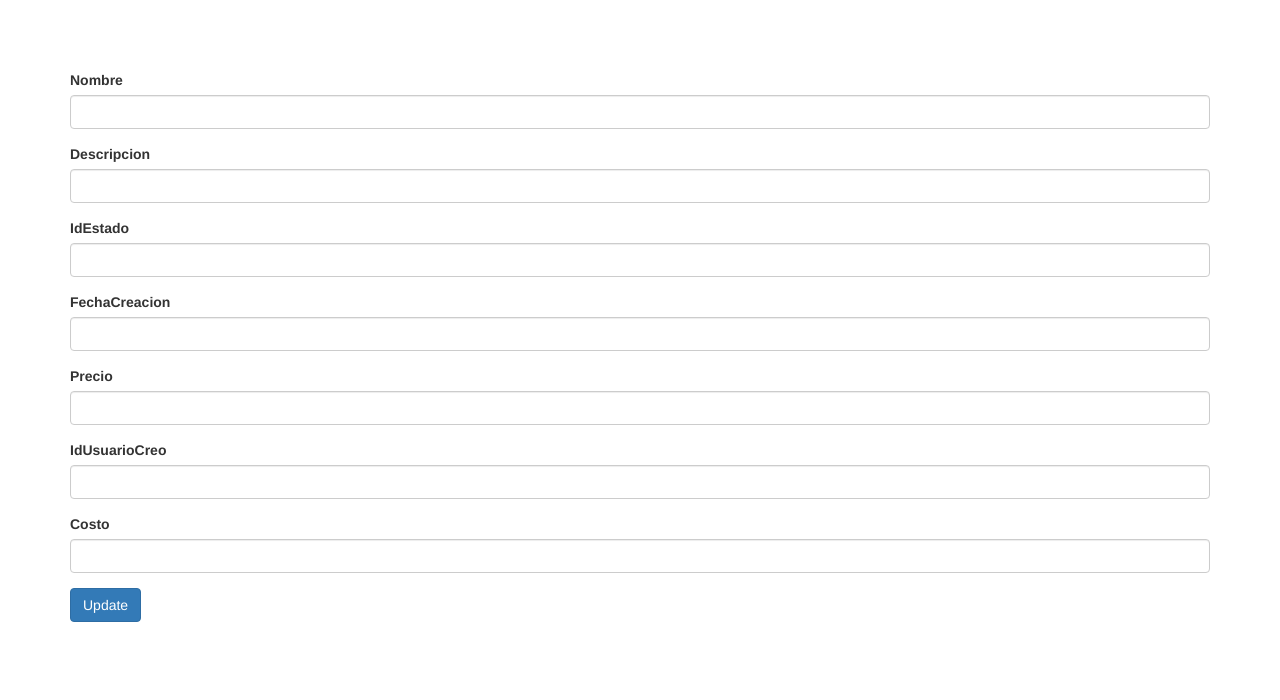
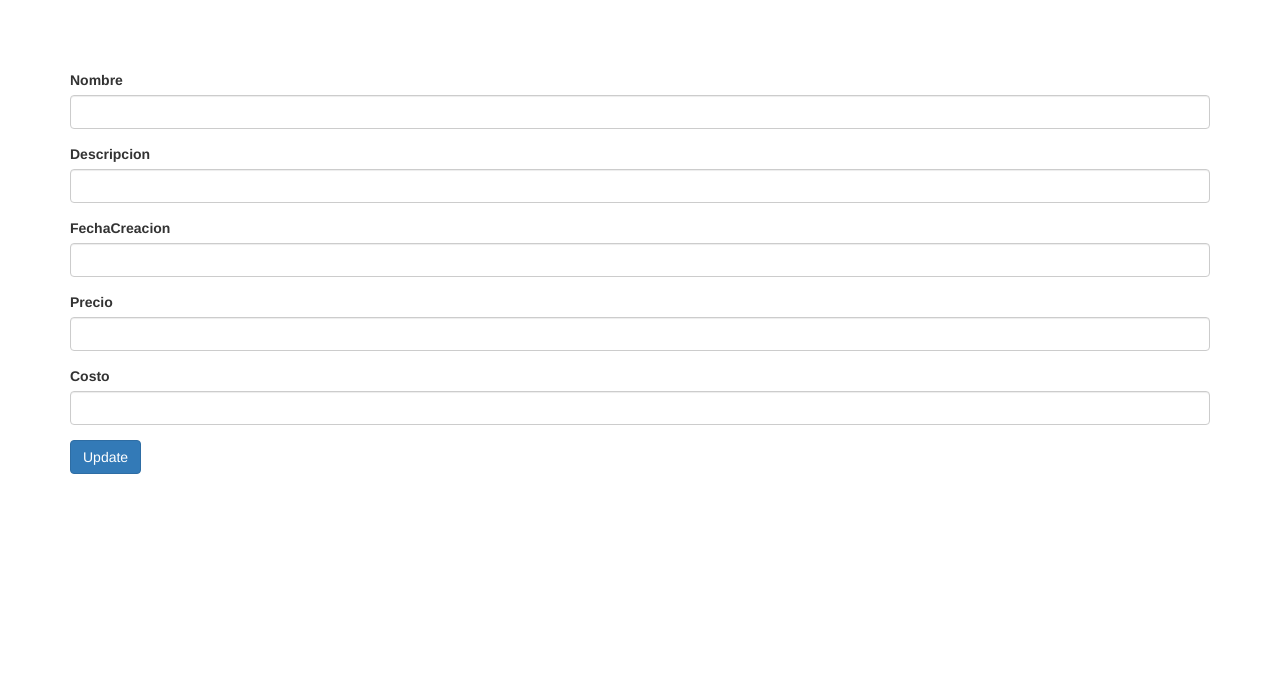
Before and after one commit to JonathanIvan/web-app-gym, a Yii app: template views/producto/create.php in a window 1280 px wide. Shown: the top 700 px of the page. Run offline with PHP 8.4 and a stand-in for Yii, Linux system fonts and the light colour scheme; the template is opened without the code that fills it, so the values that code supplies are empty; form fields are guessed from the names that the template uses; some libraries are stand-ins or nearby versions.

Commit message:
campos no deseados en producto

```diff
--- a/views/producto/_form.php
+++ b/views/producto/_form.php
@@ -15,13 +15,9 @@ use yii\widgets\ActiveForm;
 
     <?= $form->field($model, 'Descripcion')->textInput(['maxlength' => true]) ?>
 
-    <?= $form->field($model, 'idEstado')->textInput() ?>
-
     <?= $form->field($model, 'fechaCreacion')->textInput() ?>
 
     <?= $form->field($model, 'Precio')->textInput(['maxlength' => true]) ?>
-
-    <?= $form->field($model, 'idUsuarioCreo')->textInput() ?>
 
     <?= $form->field($model, 'Costo')->textInput(['maxlength' => true]) ?>
 
```
